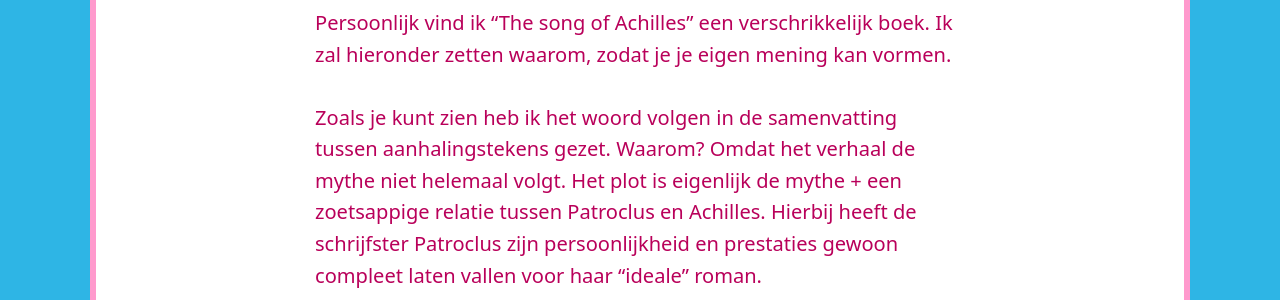
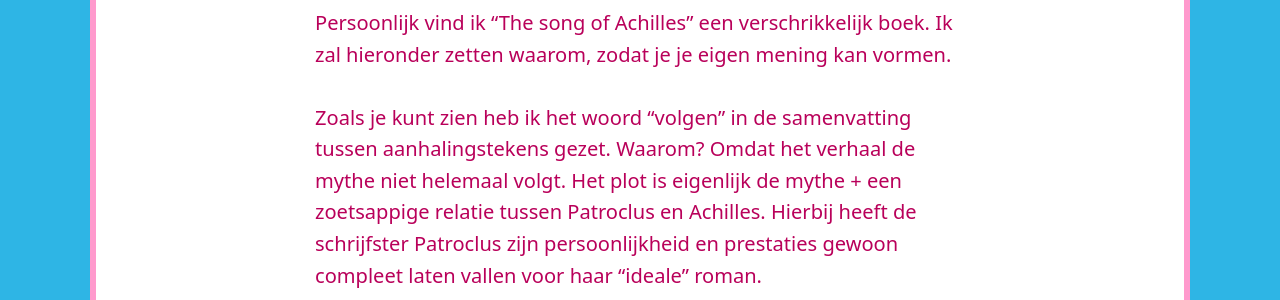
Before and after one commit to Locke-and-Key/locke-and-key.github.io, a Jekyll site: the page built from _posts/2023-06-01-the-song-of-achilles-yay-of-nay.markdown, in a window 1280 px wide. Shown: the part 1246-1546 px from the top of the page. Built offline with Jekyll 4.4.1, drawn with Linux system fonts in a browser that asks for light colours; some web fonts are replaced.

Commit message:
Updated The Song Of Achilles Yay Of Nay

```diff
--- a/_posts/2023-06-01-the-song-of-achilles-yay-of-nay.markdown
+++ b/_posts/2023-06-01-the-song-of-achilles-yay-of-nay.markdown
@@ -12,7 +12,7 @@
 
 Persoonlijk vind ik "The song of Achilles" een verschrikkelijk boek. Ik zal hieronder zetten waarom, zodat je je eigen mening kan vormen.
 
-Zoals je kunt zien heb ik het woord volgen in de samenvatting tussen aanhalingstekens gezet. Waarom? Omdat het verhaal de mythe niet helemaal volgt. Het plot is eigenlijk de mythe + een zoetsappige relatie tussen Patroclus en Achilles. Hierbij heeft de schrijfster Patroclus zijn persoonlijkheid en prestaties gewoon compleet laten vallen voor haar "ideale" roman.
+Zoals je kunt zien heb ik het woord "volgen" in de samenvatting tussen aanhalingstekens gezet. Waarom? Omdat het verhaal de mythe niet helemaal volgt. Het plot is eigenlijk de mythe + een zoetsappige relatie tussen Patroclus en Achilles. Hierbij heeft de schrijfster Patroclus zijn persoonlijkheid en prestaties gewoon compleet laten vallen voor haar "ideale" roman.
 
 Persoonlijk ben ik geen fan van de schrijf stijl die Madeline Miller gebruikt. Maar ik heb nu wel geleerd dat er 7 manieren zijn om te zeggen dat de hoofdpersoon zich op een zandpad bevindt. Vele mensen zeggen dat er verschrikkelijk veel emotie vrijkomt als je dit boek leest. Ik heb hier geen seconden last van gehad. Het is best lastig om mee te leven met personages die amper een persoonlijkheid hebben.
 
```
